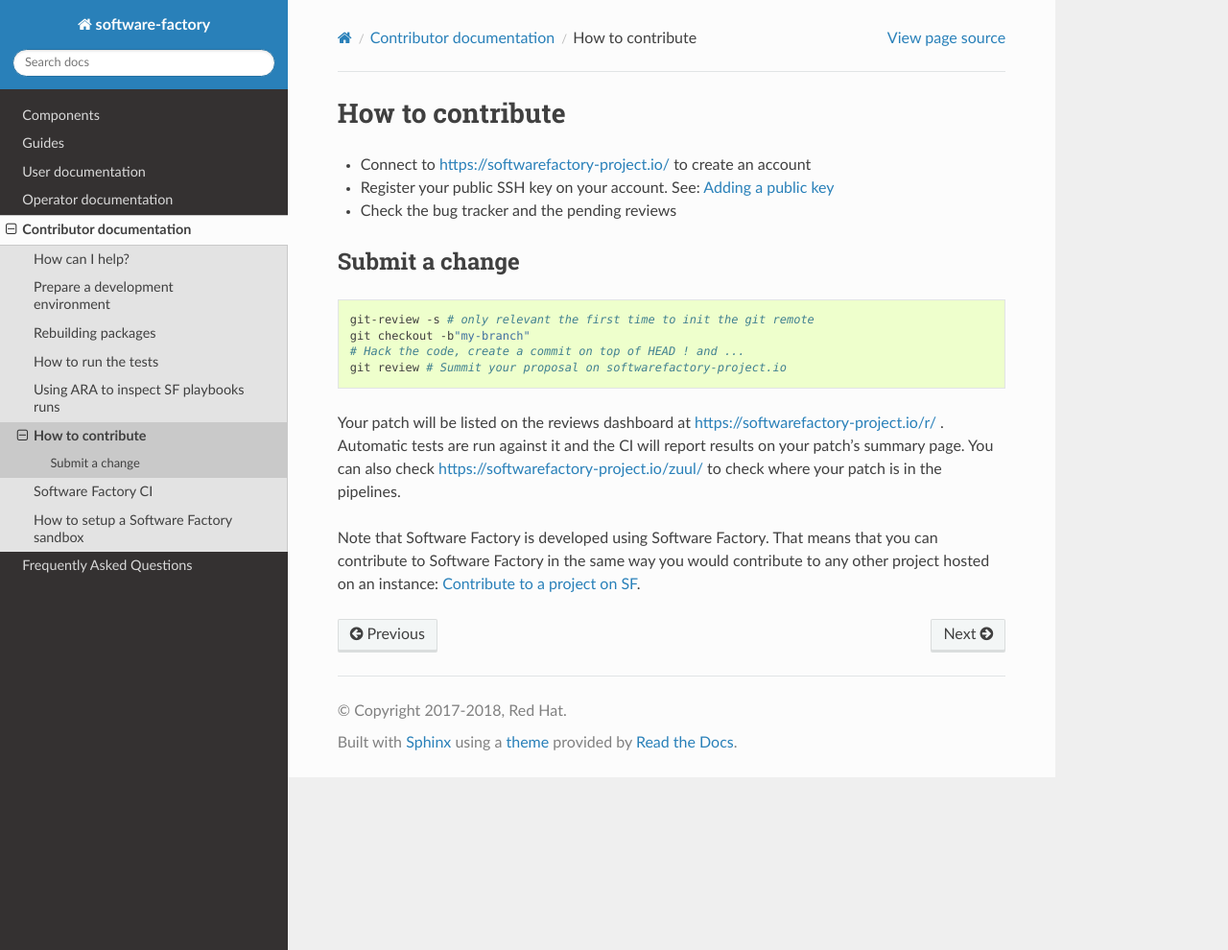
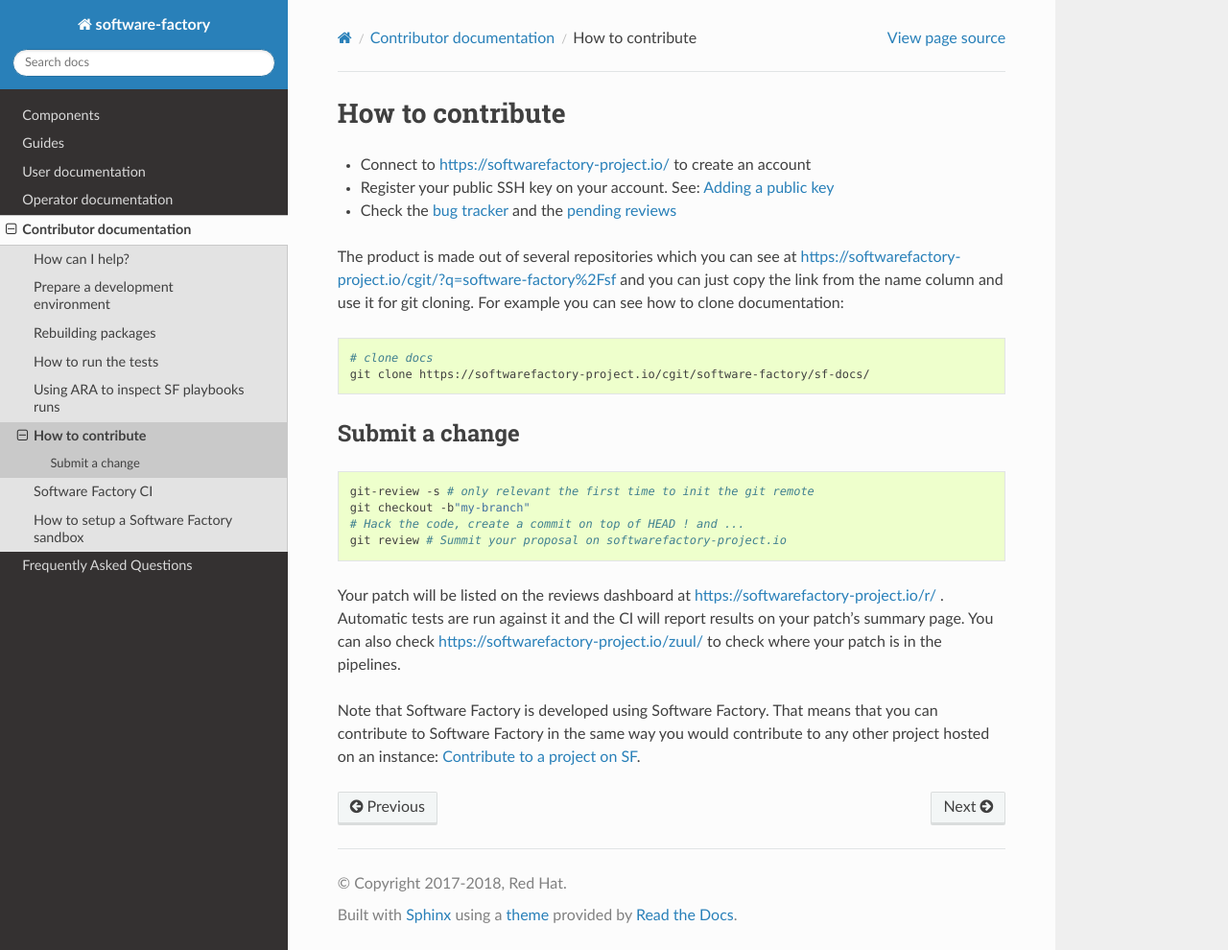
Before and after one commit to softwarefactory-project/sf-docs, a Sphinx documentation site: the page built from docs/contributor/how_to_contribute.rst, in a window 1280 px wide and 990 px high. Shown: the whole window at 96% size. Built offline with Sphinx 7.4.7 and the Read the Docs theme 2.0.0, drawn with Linux system fonts in a browser that asks for light colours.

Commit message:
WIP: Improve contributing documentation
- link to bug tracker
- link to pending reviews
- document cloning
- document how to fund sf related repo

Change-Id: Ia3facdef9dd992048bb0b0f950767d1e38371f28

```diff
--- a/docs/contributor/how_to_contribute.rst
+++ b/docs/contributor/how_to_contribute.rst
@@ -5,7 +5,18 @@
 
 * Connect to https://softwarefactory-project.io/ to create an account
 * Register your public SSH key on your account. See: :ref:`Adding public key`
-* Check the bug tracker and the pending reviews
+* Check the `bug tracker`_ and the `pending reviews`_
+
+The product is made out of several repositories which you can see at
+https://softwarefactory-project.io/cgit/?q=software-factory%2Fsf and you can
+just copy the link from the name column and use it for git cloning. For example
+you can see how to clone documentation:
+
+.. code-block:: bash
+
+    # clone docs
+    git clone https://softwarefactory-project.io/cgit/software-factory/sf-docs/
+
 
 Submit a change
 ...............
```
Also changed, not shown: other parts of docs/contributor/how_to_contribute.rst (+3 -0 lines).
